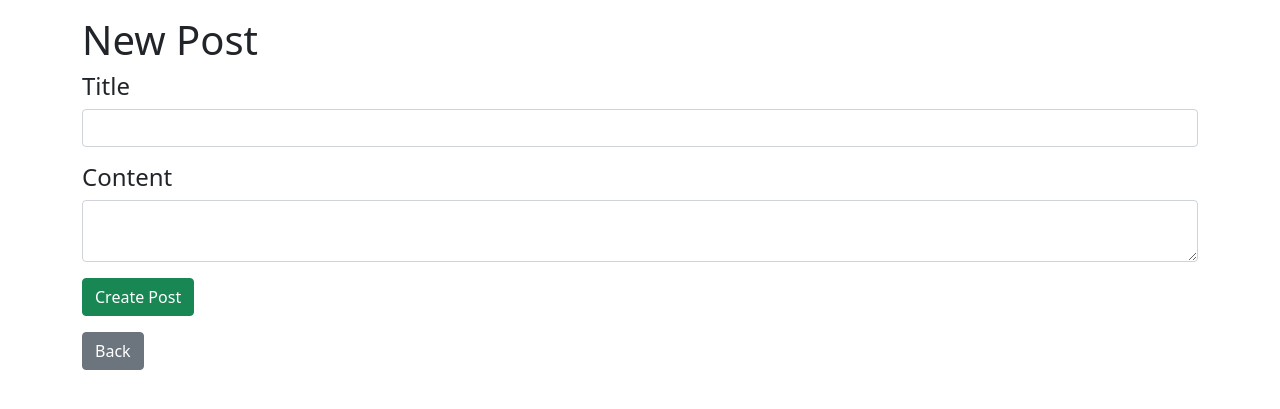
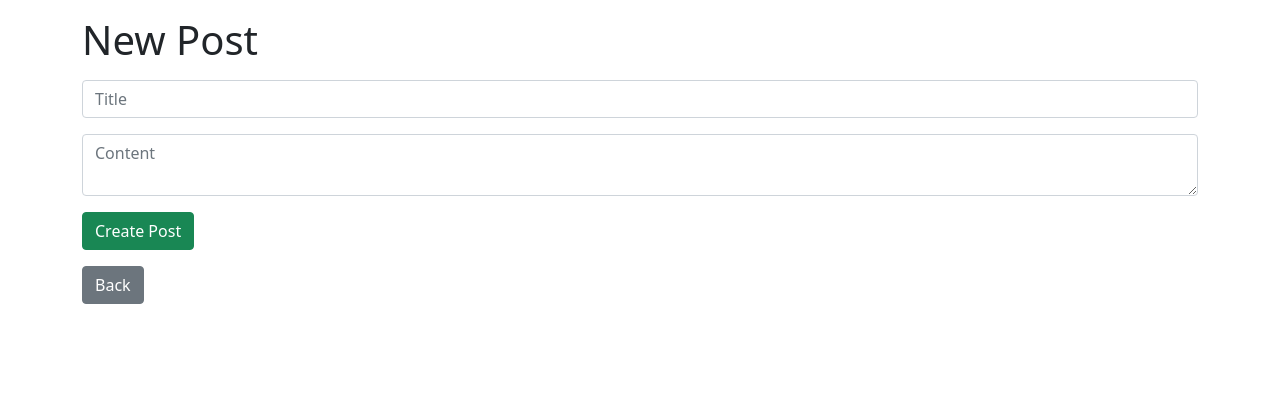
Before and after one commit to hedgeyedev/Intern-Application-Exercise, a Rails app: page /posts/new in a window 1280 px wide. Shown: the part 56-465 px from the top of the page. Run offline with Rails 7, Linux system fonts and the light colour scheme; style sheets or scripts are compiled from the project's sources.

Commit message:
Replace labels with placeholder text in post form

```diff
--- a/blog/app/views/posts/_form.html.erb
+++ b/blog/app/views/posts/_form.html.erb
@@ -11,14 +11,14 @@
     </div>
   <% end %>
 
-  <div class="mb-3">
-    <%= form.label :title, class: 'form-label h4' %>
-    <%= form.text_field :title, class: 'form-control' %>
+  <div class="mb-3 mt-3">
+    <%#= form.label :title, class: 'form-label h4' %>
+    <%= form.text_field :title, class: 'form-control', placeholder: 'Title' %>
   </div>
 
   <div class="mb-3">
-    <%= form.label :content, class: 'form-label h4' %>
-    <%= form.text_area :content, class: 'form-control' %>
+    <%#= form.label :content, class: 'form-label h4' %>
+    <%= form.text_area :content, class: 'form-control', placeholder: 'Content' %>
   </div>
 
   <div class="actions">
```
